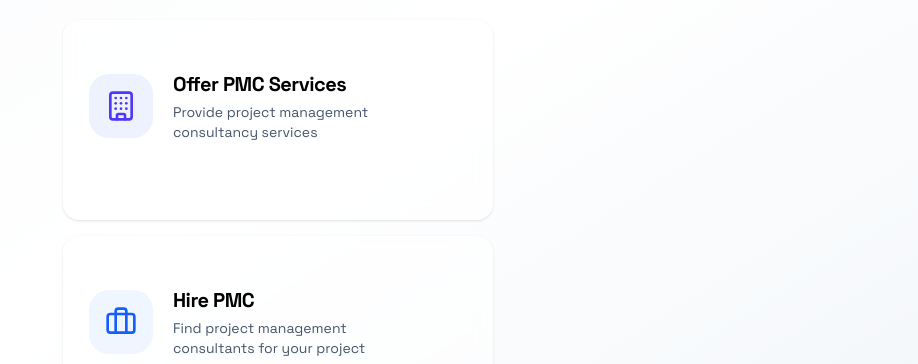
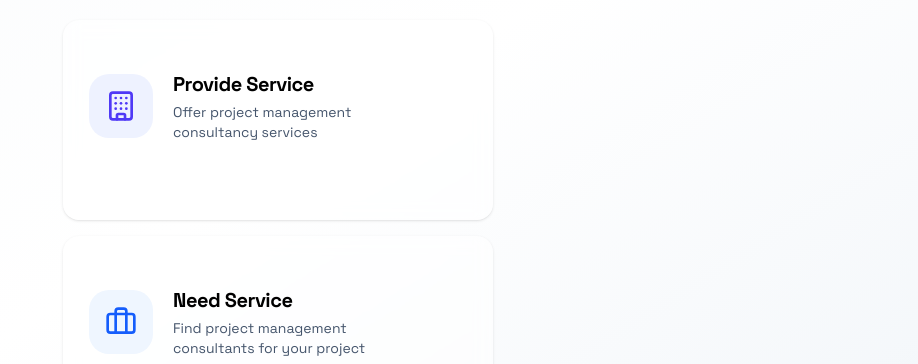
Before and after one commit to harshu-panchal/Hire-XO-job-portal, a React (Vite) app in the folder frontend/: page /resources/pmc in a window 1280 px wide. Shown: the part 233-597 px from the top of the page, without its empty margins (362-1280 px from the left). Built offline with nearby package versions, Linux system fonts and the light colour scheme; no server answers.

Commit message:
Re-apply PMC branding changes and clean up after merge

```diff
--- a/frontend/src/App.tsx
+++ b/frontend/src/App.tsx
@@ -6,7 +6,6 @@ import EmployeeLayout from "./layouts/EmployeeLayout";
 import EmployerLayout from "./layouts/EmployerLayout";
 import AdminLayout from "./layouts/AdminLayout";
 
-// Auth Pages
 // Auth Pages
 import RoleSelection from "./modules/auth/pages/RoleSelection";
 import Login from "./modules/auth/pages/Login";
@@ -147,7 +146,7 @@ import MachineryInquiries from "./modules/resources/machinery/sell/pages/Machine
 import SellProfile from "./modules/resources/machinery/sell/pages/SellProfile";
 import SellSettings from "./modules/resources/machinery/sell/pages/SellSettings";
 
-// PMC Browse App (Hire PMC)
+// PMC App (Need Service)
 import PMCBrowseLayout from "./modules/resources/pmc/browse/layouts/BrowseLayout";
 import PMCBrowseDashboard from "./modules/resources/pmc/browse/pages/BrowseDashboard";
 import PMCConsultantList from "./modules/resources/pmc/browse/pages/ConsultantList";
@@ -156,7 +155,7 @@ import PMCMyHires from "./modules/resources/pmc/browse/pages/MyHires";
 import PMCBrowseProfile from "./modules/resources/pmc/browse/pages/BrowseProfile";
 import PMCBrowseSettings from "./modules/resources/pmc/browse/pages/BrowseSettings";
 
-// PMC Provide App (Offer PMC)
+// PMC Provider App (Provide Service)
 import PMCProvideLayout from "./modules/resources/pmc/provide/layouts/ProvideLayout";
 import PMCProvideDashboard from "./modules/resources/pmc/provide/pages/ProvideDashboard";
 import PMCPostService from "./modules/resources/pmc/provide/pages/PostService";
--- a/frontend/src/modules/auth/pages/PMCOptions.tsx
+++ b/frontend/src/modules/auth/pages/PMCOptions.tsx
@@ -21,8 +21,8 @@ const PMCOptions = () => {
   const options = [
     {
       id: "offer-pmc-services",
-      title: "Offer PMC Services",
-      description: "Provide project management consultancy services",
+      title: "Provide Service",
+      description: "Offer project management consultancy services",
       icon: Building,
       color: "from-indigo-500 to-blue-600",
       bgColor: "bg-indigo-50 dark:bg-indigo-950/20",
@@ -31,7 +31,7 @@ const PMCOptions = () => {
     },
     {
       id: "hire-pmc",
-      title: "Hire PMC",
+      title: "Need Service",
       description: "Find project management consultants for your project",
       icon: Briefcase,
       color: "from-blue-500 to-cyan-600",
--- a/frontend/src/modules/auth/pages/ResourceSignup.tsx
+++ b/frontend/src/modules/auth/pages/ResourceSignup.tsx
@@ -80,7 +80,7 @@ const ResourceSignup = () => {
       fields: subType === "provide-machinery" ? ["machineryTypes"] : ["machineryTypes"],
     },
     pmc: {
-      title: subType === "offer-pmc-services" ? "Offer PMC Services" : "Hire PMC",
+      title: subType === "offer-pmc-services" ? "Provide Service" : "Need Service",
       fields: ["projectExperience", "certifications"],
     },
     csm: {
```
